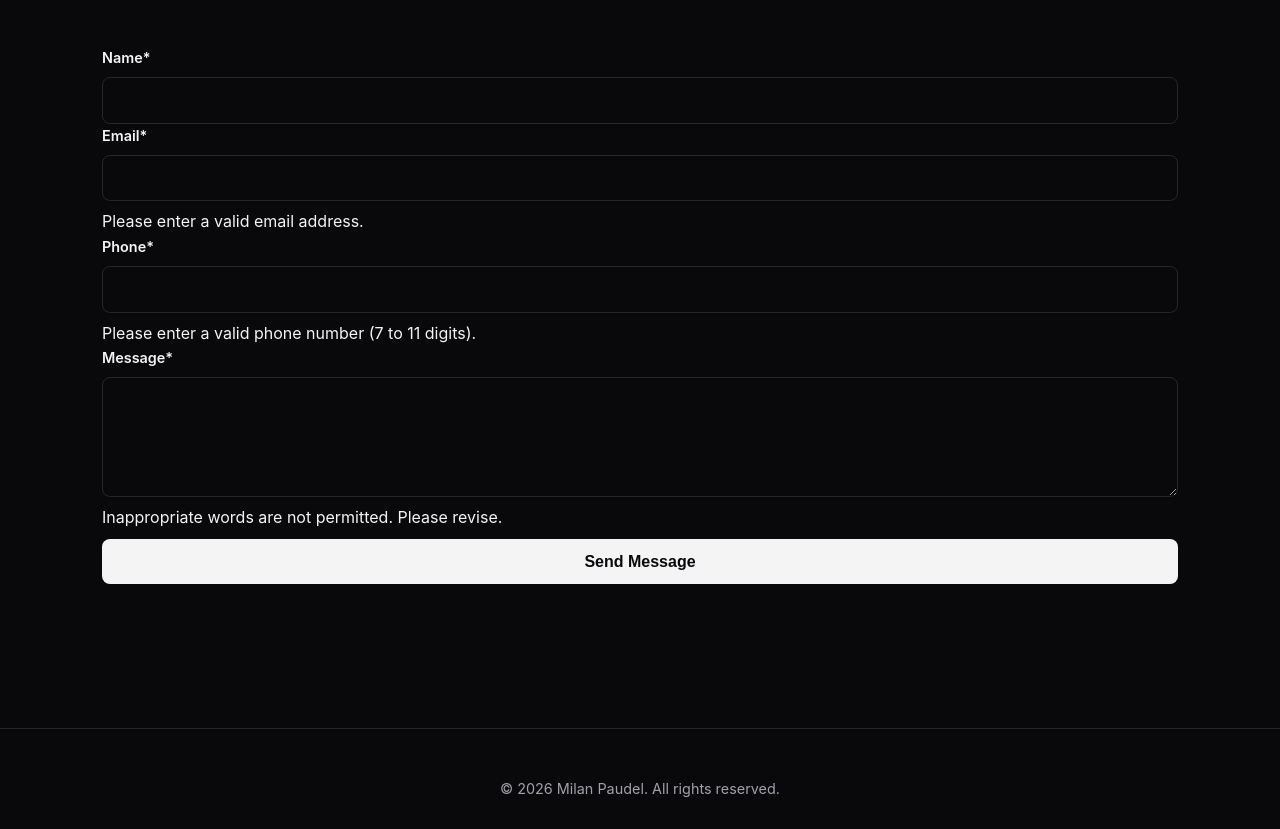
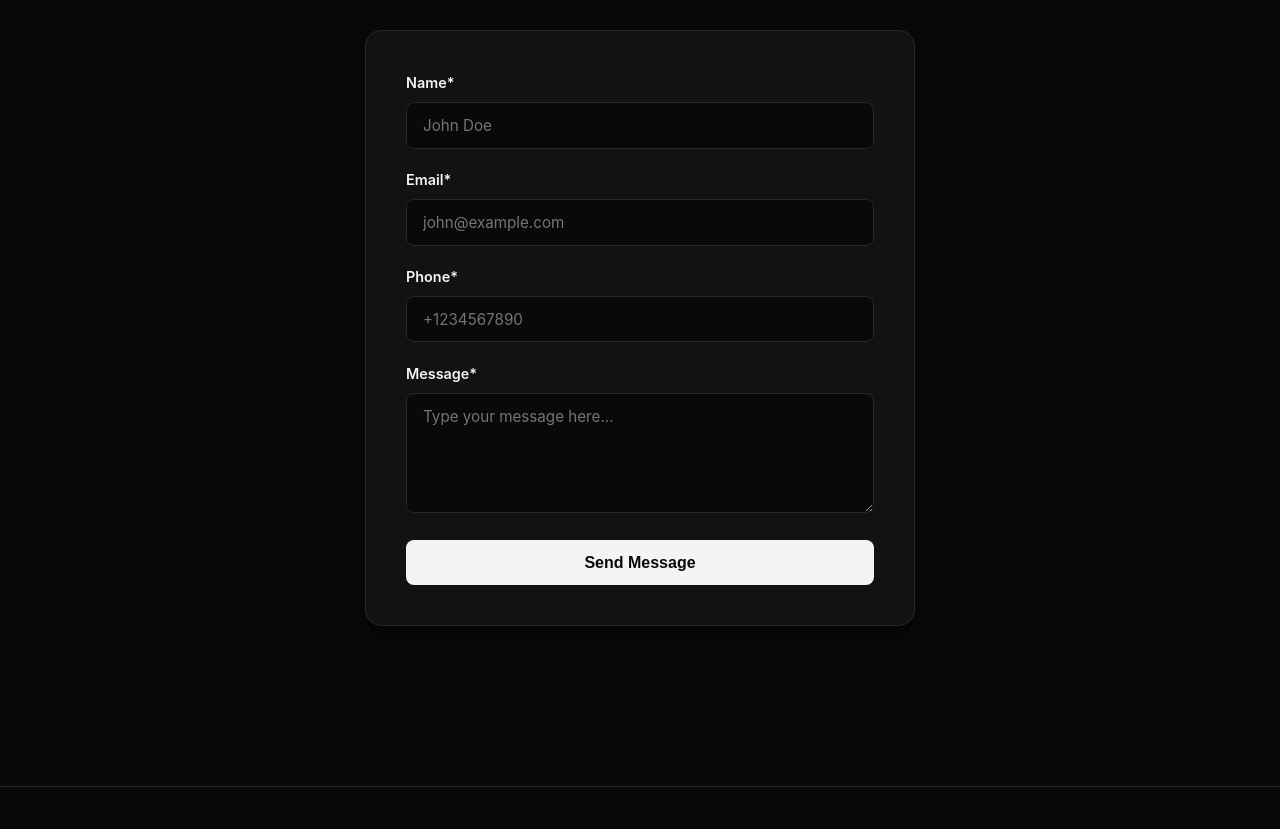
Before and after one commit to milanpaudel10/portfolio, a plain HTML site: page contact.html in a window 1280 px wide. Shown: the part 212-1041 px from the top of the page. Drawn offline with Linux system fonts and the light colour scheme.

Commit message:
Update contact.html

```diff
--- a/contact.html
+++ b/contact.html
@@ -12,49 +12,48 @@
 </head>
 <body>
 
-    <!-- Simple Navigation with Back Button -->
+    <!-- Navigation Bar -->
     <nav>
         <div class="container nav-container">
             <a href="index.html" class="btn-back">
                 <i class="fa-solid fa-arrow-left"></i> Back to Portfolio
             </a>
-            <a href="index.html" class="logo"><i class="fa-solid fa-circle-m"></i> Milan Paudel</a>
+            <a href="index.html" class="logo"><i class="fa-solid fa-code"></i> Milan Paudel</a>
         </div>
     </nav>
 
     <main class="container">
         <!-- Contact Form Section -->
-        <section class="sections">
+        <section class="contact-section">
             <h2 class="section-title">Get in Touch</h2>
-            <div class="contact-form-container">
+            <div class="contact-card">
                 <form action="https://api.web3forms.com/submit" method="POST" id="contactForm">
                     <input type="hidden" name="access_key" value="68a2876a-e34a-4932-ac6f-19f8cb011b70">
-                    <!-- Prevents default web3forms redirect page when submitted via AJAX -->
                     <input type="hidden" name="redirect" value="false">
 
                     <div class="form-group">
                         <label for="name">Name*</label>
-                        <input type="text" id="name" name="name" class="form-control" required>
+                        <input type="text" id="name" name="name" required placeholder="John Doe">
                     </div>
 
                     <div class="form-group">
                         <label for="email">Email*</label>
-                        <input type="email" id="email" name="email" class="form-control" required
-                               pattern="[a-z0-9._%+-]+@[a-z0-9.-]+\.[a-z]{2,}$">
-                        <div class="error-message" id="emailError">Please enter a valid email address.</div>
+                        <input type="email" id="email" name="email" required
+                               pattern="[a-z0-9._%+-]+@[a-z0-9.-]+\.[a-z]{2,}$" placeholder="john@example.com">
+                        <div class="error-text" id="emailError" style="display: none;">Please enter a valid email address.</div>
                     </div>
 
                     <div class="form-group">
                         <label for="phone">Phone*</label>
-                        <input type="tel" id="phone" name="phone" class="form-control" required
-                               pattern="^(\+?\d{1,3}[- ]?)?\d{7,11}$">
-                        <div class="error-message" id="phoneError">Please enter a valid phone number (7 to 11 digits).</div>
+                        <input type="tel" id="phone" name="phone" required
+                               pattern="^(\+?\d{1,3}[- ]?)?\d{7,11}$" placeholder="+1234567890">
+                        <div class="error-text" id="phoneError" style="display: none;">Please enter a valid phone number (7 to 11 digits).</div>
                     </div>
 
                     <div class="form-group">
                         <label for="message">Message*</label>
-                        <textarea id="message" name="message" class="form-control" required></textarea>
-                        <div class="error-message" id="messageError">Inappropriate words are not permitted. Please revise.</div>
+                        <textarea id="message" name="message" required placeholder="Type your message here..."></textarea>
+                        <div class="error-text" id="messageError" style="display: none;">Inappropriate words are not permitted. Please revise.</div>
                     </div>
 
                     <button type="submit" class="btn-submit">Send Message</button>
```
